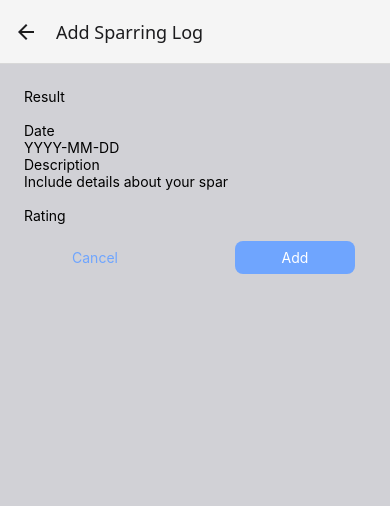
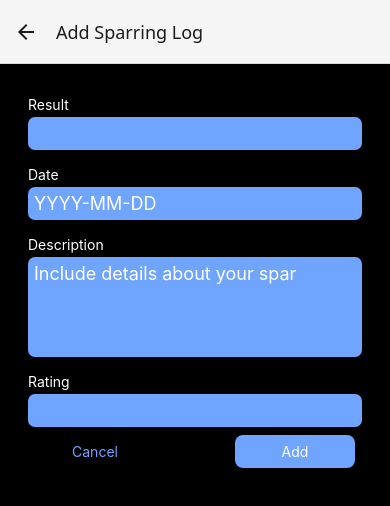
Before and after one commit to AaradhyaGitHub/ReactNative, a React Native app in the folder FlowBook/: screen /ManageSpars in a window 390 px wide. Shown: the top 506 px of the page. Built offline with nearby package versions, Linux system fonts and the light colour scheme.

Commit message:
Desgin changes

```diff
--- a/FlowBook/App.js
+++ b/FlowBook/App.js
@@ -88,6 +88,7 @@ export default function App() {
               component={SparsOverview}
               options={{
                 headerShown: false
+
               }}
             />
             <Stack.Screen
--- a/FlowBook/app.json
+++ b/FlowBook/app.json
@@ -7,6 +7,7 @@
     "icon": "./assets/icon.png",
     "userInterfaceStyle": "light",
     "newArchEnabled": true,
+
     "splash": {
       "image": "./assets/splash-icon.png",
       "resizeMode": "contain",
--- a/FlowBook/components/ManageSpars/Input.jsx
+++ b/FlowBook/components/ManageSpars/Input.jsx
@@ -4,10 +4,38 @@ import Colors from "../../constants/Colors";
 import { TextInput } from "react-native";
 
 export default function Input({ label, textInputConfig }) {
+  let inputStyles = [styles.input];
+
+  if (textInputConfig && textInputConfig.multiline) {
+    inputStyles.push(styles.inputMultiLine);
+  }
   return (
-    <View>
-      <Text>{label}</Text>
-      <TextInput {...textInputConfig} />
+    <View style={styles.inputContainer}>
+      <Text style={styles.label}>{label}</Text>
+      <TextInput style={inputStyles} {...textInputConfig} />
     </View>
   );
 }
+
+const styles = StyleSheet.create({
+  inputContainer: {
+    marginHorizontal: 4,
+    marginVertical: 8
+  },
+  label: {
+    fontSize: 14,
+    color: "white",
+    marginBottom: 4
+  },
+  input: {
+    backgroundColor: Colors.primary,
+    padding: 6,
+    borderRadius: 7,
+    fontSize: 18,
+    color: "white"
+  },
+  inputMultiLine: {
+    minHeight: 100,
+    textAlignVertical: "top"
+  }
+});
--- a/FlowBook/components/ManageSpars/SparForm.jsx
+++ b/FlowBook/components/ManageSpars/SparForm.jsx
@@ -7,6 +7,7 @@ export default function SparForm() {
   function resultChangedHandler() {}
 
   return (
+    <View>
       <View>
         <Input
           label="Result"
@@ -27,8 +28,7 @@ export default function SparForm() {
           textInputConfig={{
             placeholder: "Include details about your spar",
             multiline: true,
-          autoCorrect: false
-
+            autocorrect: false
           }}
         />
         <Input
@@ -38,5 +38,6 @@ export default function SparForm() {
           }}
         />
       </View>
+    </View>
   );
 }
--- a/FlowBook/package.json
+++ b/FlowBook/package.json
@@ -9,6 +9,7 @@
     "web": "expo start --web"
   },
   "dependencies": {
+    "@react-native-community/slider": "^4.5.7",
     "@react-navigation/bottom-tabs": "^7.3.14",
     "@react-navigation/native": "^7.1.10",
     "@react-navigation/native-stack": "^7.3.14",
--- a/FlowBook/screens/ManageSpars.jsx
+++ b/FlowBook/screens/ManageSpars.jsx
@@ -76,7 +76,7 @@ const styles = StyleSheet.create({
   container: {
     flex: 1,
     padding: 24,
-    backgroundColor: Colors.border
+    backgroundColor: 'black'
   },
   buttonsContainer: {
     flexDirection: "row",
```
Lines whose indentation alone changed are shown as unchanged.
